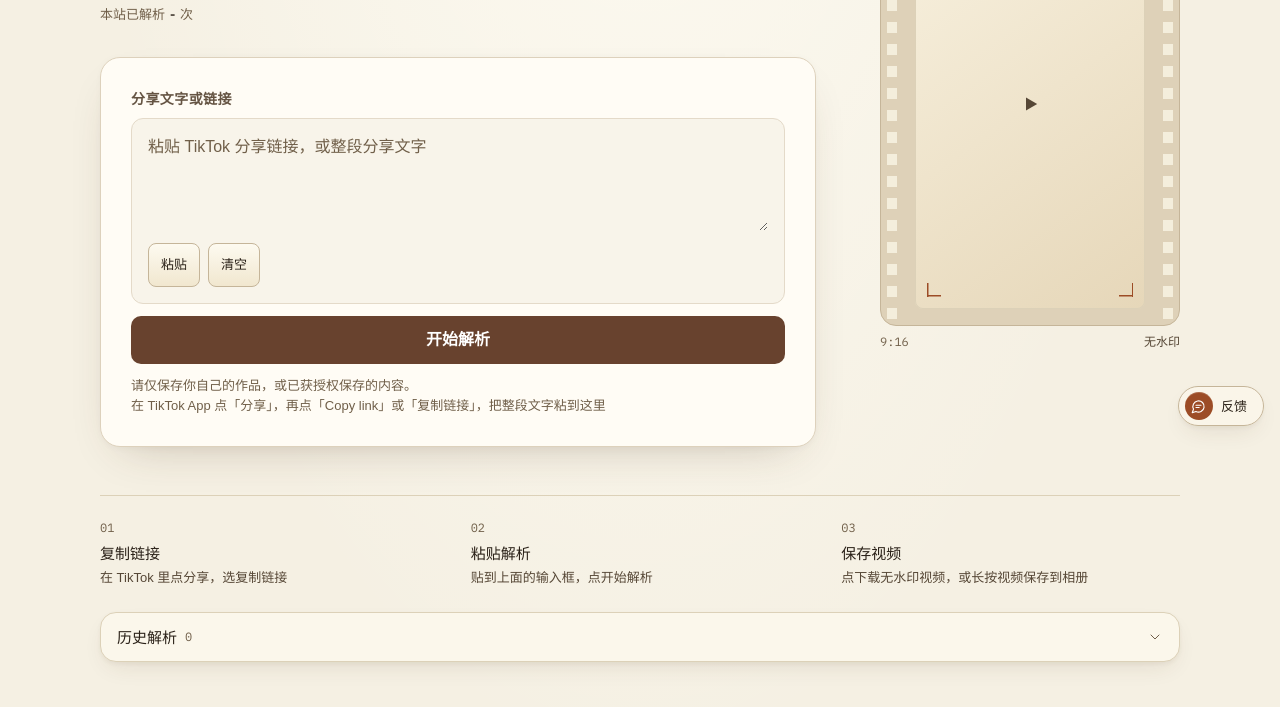
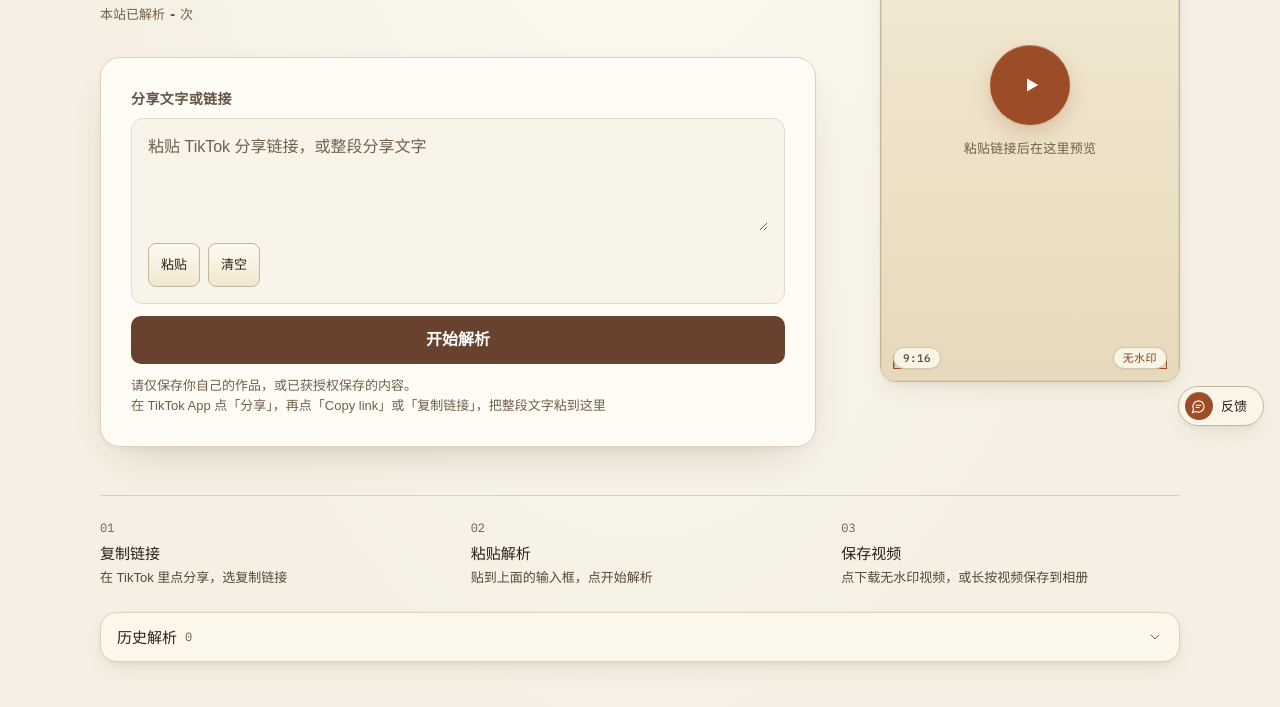
Before and after one commit to xiweiniboss-cmd/Tiktokshipingjiexitest, a plain HTML site: page index.html in a window 1280 px wide. Shown: the part 358-1065 px from the top of the page. Drawn offline with Linux system fonts and the light colour scheme; no server answers.

Commit message:
Redesign video preview card

```diff
--- a/index.html
+++ b/index.html
@@ -165,16 +165,17 @@ function jxParseHeaders(h) {
 
     <aside class="jx-moment" aria-hidden="true">
       <div class="jx-strip">
-        <div class="jx-holes"></div>
         <div class="jx-frame">
           <div class="jx-still">
             <span class="jx-crops"></span>
-            <svg class="jx-play" viewBox="0 0 24 24" width="32" height="32" aria-hidden="true"><path d="M9 7.2v9.6l8.4-4.8L9 7.2z" fill="currentColor"/></svg>
+            <div class="jx-still-core">
+              <div class="jx-play"><svg viewBox="0 0 24 24" aria-hidden="true"><path d="M9 7.2v9.6l8.4-4.8L9 7.2z" fill="currentColor"/></svg></div>
+              <p class="jx-guide">粘贴链接后在这里预览</p>
+            </div>
+            <div class="jx-pills"><span>9:16</span><span>无水印</span></div>
           </div>
         </div>
-        <div class="jx-holes"></div>
       </div>
-      <p class="jx-strip-cap"><span>9:16</span><span>无水印</span></p>
     </aside>
   </section>
 
--- a/jiexi.css
+++ b/jiexi.css
@@ -1322,3 +1322,211 @@ body { background-color: #f5f0e3; background-image: radial-gradient(ellipse at 5
 .jx-strip { background: #ded1b8; }
 .jx-still { background: linear-gradient(145deg, #f8f1df, #e6d7b9); }
 .jx-quota { background: transparent; }
+
+/* ==========================================================================
+   解析预览卡重设计（2026-11-23）
+   去掉胶片齿孔；播放钮改为居中大圆，悬停放大并带光晕；
+   「16:9 / 9:16」「无水印」改为卡片内小标签；空状态一行引导。
+   追加在各站 jiexi.css 末尾，覆盖旧的 .jx-holes / .jx-strip-cap / .jx-play。
+   ========================================================================== */
+
+.jx-holes,
+.ks-lens,
+.jx-strip-cap {
+  display: none;
+}
+
+.jx-strip,
+.ks-cam {
+  display: block;
+  background: var(--jx-surface);
+  border: 1px solid var(--jx-hairline-strong);
+  border-radius: var(--jx-radius-card);
+  box-shadow: var(--jx-shadow-float);
+  overflow: hidden;
+}
+
+/* 不再需要胶片边框留白，画面铺满卡片。 */
+.jx-strip .jx-frame,
+.ks-cam .jx-frame {
+  padding: 0;
+}
+
+.jx-still {
+  position: relative;
+  display: flex;
+  flex-direction: column;
+  align-items: center;
+  justify-content: center;
+  gap: 0;
+  width: 100%;
+  border-radius: 0;
+  background:
+    linear-gradient(180deg, rgba(255, 255, 255, 0.28), transparent 42%),
+    linear-gradient(180deg, #f4ecd7 0%, #e7d9bb 100%);
+  box-shadow: inset 0 0 0 1px rgb(197 181 153 / 35%);
+  color: var(--jx-secondary);
+}
+
+.jx-strip.is-land .jx-still,
+.jx-still.is-land {
+  aspect-ratio: 16 / 9;
+}
+
+.jx-still-core {
+  display: flex;
+  flex-direction: column;
+  align-items: center;
+  justify-content: center;
+  gap: 14px;
+  padding: 20px 16px 48px;
+  text-align: center;
+}
+
+/* 居中大圆播放钮。装饰用，整张卡片悬停即可反馈。 */
+.jx-play {
+  display: grid;
+  place-items: center;
+  flex: none;
+  width: 80px;
+  height: 80px;
+  margin: 0;
+  padding: 0;
+  border: 0;
+  border-radius: 50%;
+  color: var(--jx-on-accent);
+  background: var(--jx-accent);
+  box-shadow:
+    0 1px 2px rgb(72 52 24 / 12%),
+    0 8px 20px rgb(156 76 38 / 22%),
+    inset 0 1px 0 rgb(255 255 255 / 28%);
+  transform: scale(1);
+  transition:
+    transform var(--jx-fast) var(--jx-ease),
+    box-shadow var(--jx-fast) var(--jx-ease),
+    background-color var(--jx-fast) var(--jx-ease);
+  pointer-events: none;
+}
+
+.jx-play svg {
+  display: block;
+  width: 32px;
+  height: 32px;
+  margin-left: 3px;
+}
+
+@media (hover: hover) and (pointer: fine) {
+  .jx-still:hover .jx-play,
+  .jx-still.is-hover .jx-play {
+    background: var(--jx-accent-hover);
+    transform: scale(1.08);
+    box-shadow:
+      0 0 0 10px rgb(156 76 38 / 16%),
+      0 12px 32px rgb(156 76 38 / 32%),
+      inset 0 1px 0 rgb(255 255 255 / 30%);
+  }
+}
+
+/* 无悬停设备（手机预览截图用 is-hover 强制展示）。 */
+.jx-still.is-hover .jx-play {
+  background: var(--jx-accent-hover);
+  transform: scale(1.08);
+  box-shadow:
+    0 0 0 10px rgb(156 76 38 / 16%),
+    0 12px 32px rgb(156 76 38 / 32%),
+    inset 0 1px 0 rgb(255 255 255 / 30%);
+}
+
+.jx-guide {
+  margin: 0;
+  max-width: 16em;
+  font-family: var(--jx-font);
+  font-size: var(--jx-text-sm);
+  line-height: var(--jx-leading-sm);
+  color: var(--jx-muted);
+  letter-spacing: 0.02em;
+}
+
+.jx-pills {
+  position: absolute;
+  left: 12px;
+  right: 12px;
+  bottom: 12px;
+  display: flex;
+  justify-content: space-between;
+  align-items: center;
+  gap: 8px;
+  pointer-events: none;
+  z-index: 1;
+}
+
+.jx-pills span {
+  display: inline-flex;
+  align-items: center;
+  height: 22px;
+  padding: 0 9px;
+  border-radius: 999px;
+  border: 1px solid rgb(197 181 153 / 70%);
+  background: rgb(251 247 235 / 88%);
+  box-shadow: 0 1px 2px rgb(72 52 24 / 6%);
+  font-family: var(--jx-mono);
+  font-size: 11px;
+  line-height: 1;
+  font-weight: 500;
+  letter-spacing: 0.04em;
+  color: var(--jx-secondary);
+  font-variant-numeric: tabular-nums;
+}
+
+.jx-pills span:last-child {
+  color: var(--jx-accent-text);
+}
+
+/* 解析出视频后隐藏引导（预留，目前首屏卡片是装饰）。 */
+.jx-still.is-ready .jx-guide {
+  display: none;
+}
+
+.jx-still.is-ready .jx-still-core {
+  padding-bottom: 20px;
+}
+
+@media (max-width: 959px) {
+  /* 去掉齿孔后，竖屏卡不必再维持胶片条的窄宽度，居中稍放大。 */
+  .jx-moment {
+    width: 100%;
+    display: flex;
+    justify-content: center;
+  }
+
+  .jx-strip:not(.is-land) {
+    width: min(100%, 240px);
+  }
+
+  .jx-play {
+    width: 68px;
+    height: 68px;
+  }
+
+  .jx-play svg {
+    width: 26px;
+    height: 26px;
+  }
+
+  .jx-still-core {
+    gap: 12px;
+    padding: 16px 12px 44px;
+  }
+}
+
+@media (min-width: 960px) {
+  .jx-frame {
+    padding: 0;
+  }
+}
+
+@media (prefers-reduced-motion: reduce) {
+  .jx-play {
+    transition: none;
+  }
+}
```
